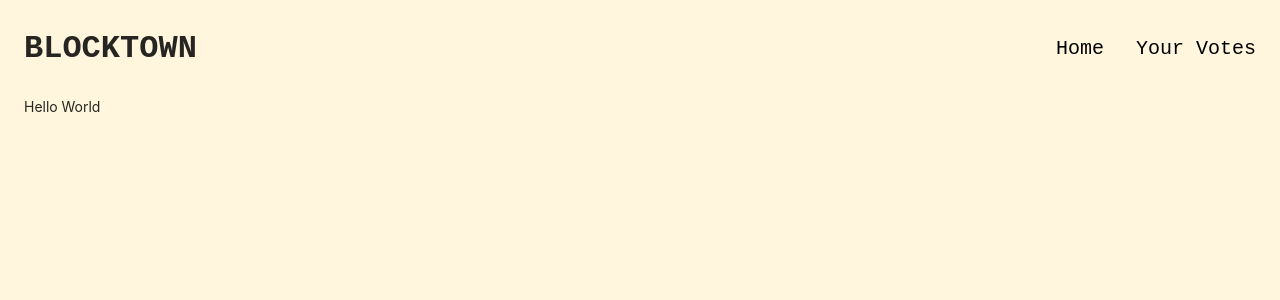
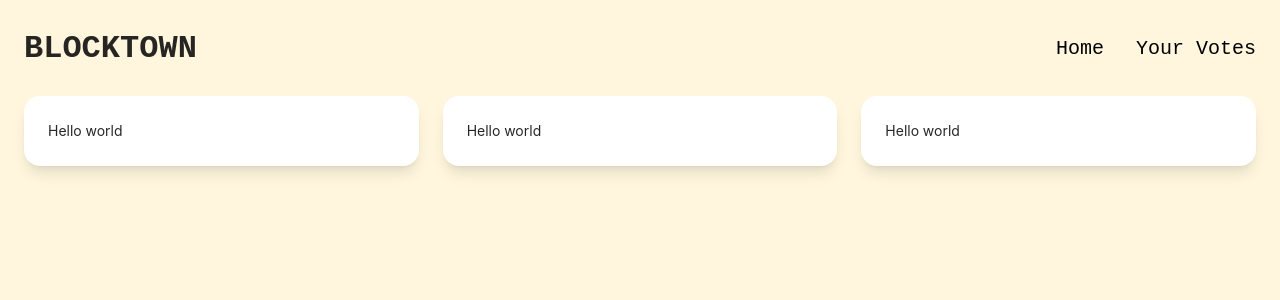
Before and after one commit to seanisoverhere/blockchainTown, a Next.js app in the folder frontend-v1/: page / in a window 1280 px wide. Shown: the top 300 px of the page. Built offline with nearby package versions, Linux system fonts and the light colour scheme.

Commit message:
add itemcard

```diff
--- /dev/null
+++ b/frontend-v1/src/components/ItemCard/index.tsx
@@ -0,0 +1,8 @@
+import React from "react";
+import { StyledCard } from "./styles";
+
+const ItemCard = () => {
+  return <StyledCard bordered={false}>Hello world</StyledCard>;
+};
+
+export default ItemCard;
--- /dev/null
+++ b/frontend-v1/src/components/ItemCard/styles.ts
@@ -0,0 +1,7 @@
+import styled from "styled-components";
+import { Card } from "antd";
+
+export const StyledCard = styled(Card)`
+  border-radius: 16px;
+  box-shadow: 0 10px 15px -3px rgb(0 0 0 / 0.1), 0 4px 6px -4px rgb(0 0 0 / 0.1);
+`;
--- a/frontend-v1/src/containers/Dashboard/index.tsx
+++ b/frontend-v1/src/containers/Dashboard/index.tsx
@@ -1,8 +1,24 @@
 import React from "react";
 import { DashboardContainer } from "./styles";
+import ItemCard from "@/components/ItemCard";
+import { Row, Col } from "antd";
 
 const Dashboard = () => {
-  return <DashboardContainer>Hello World</DashboardContainer>;
+  return (
+    <DashboardContainer>
+      <Row gutter={[24, 24]}>
+        <Col span={8}>
+          <ItemCard />
+        </Col>
+        <Col span={8}>
+          <ItemCard />
+        </Col>
+        <Col span={8}>
+          <ItemCard />
+        </Col>
+      </Row>
+    </DashboardContainer>
+  );
 };
 
 export default Dashboard;
```
